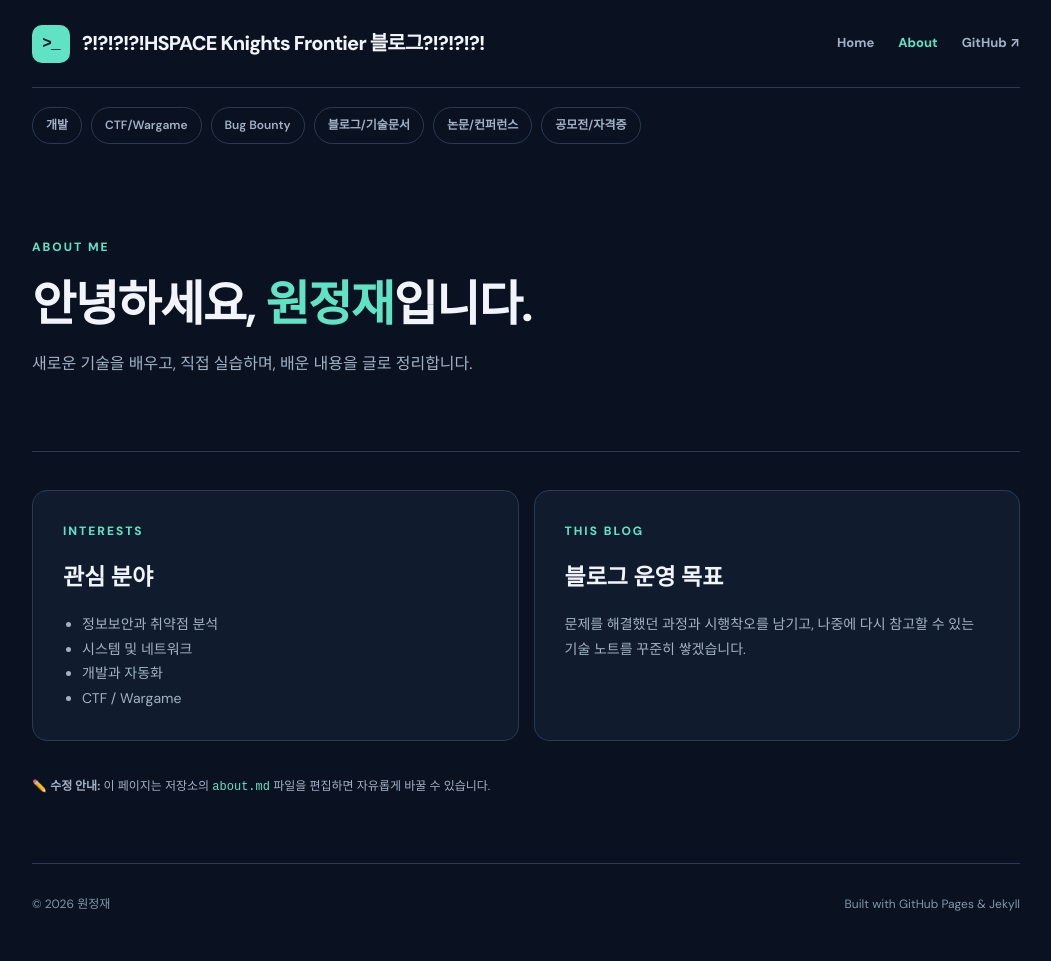
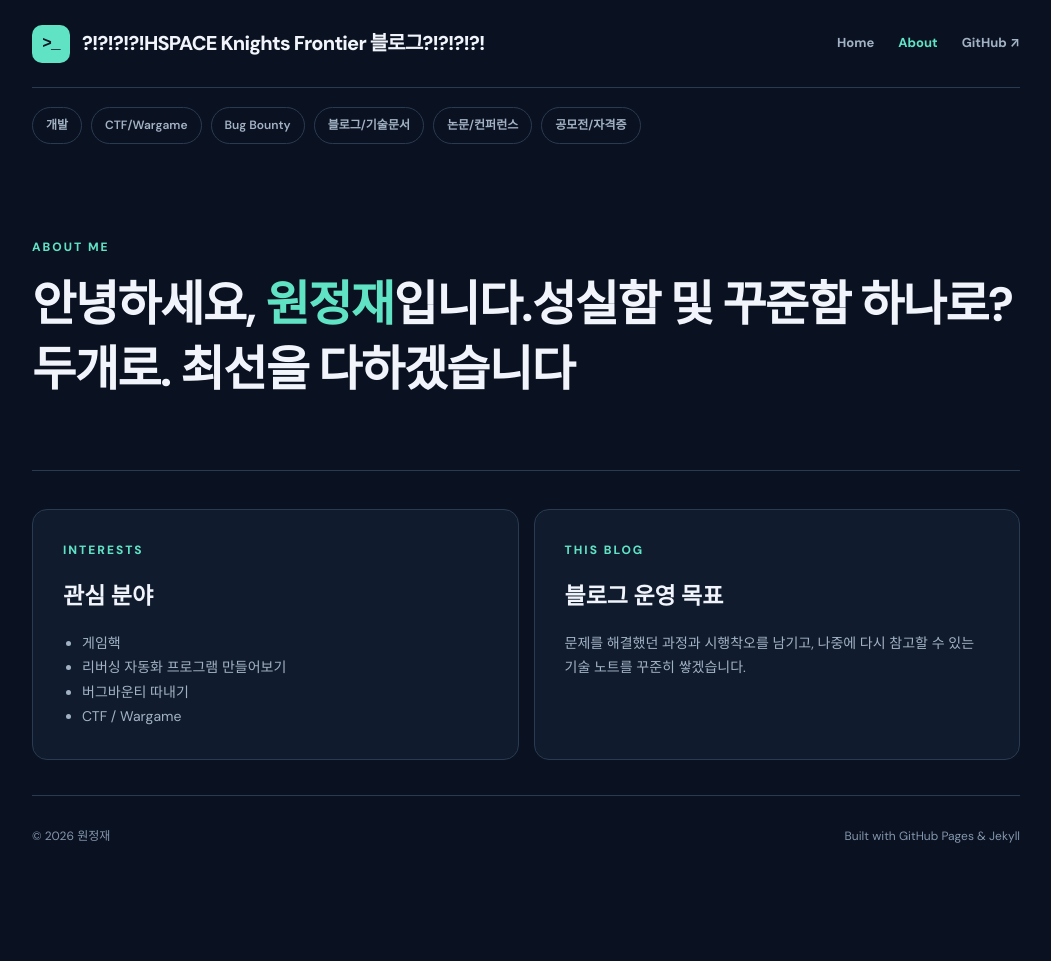
Before and after one commit to WONJUNGJAE/WONJUNGJAE.github.io, a Jekyll site: the page built from about.md, in a window 1280 px wide. Shown: the whole page, without its empty margins (114-1165 px from the left). Built offline with Jekyll 4.4.1, drawn with Linux system fonts in a browser that asks for light colours; after the commit the page ends 900 px from its top, so only the background shows below that.

Commit message:
Revise introduction and interests in about.md
Updated the introduction and interests sections in about.md.

```diff
--- a/about.md
+++ b/about.md
@@ -6,8 +6,8 @@ permalink: /about/
 
 <section class="inner-hero">
   <p class="eyebrow">ABOUT ME</p>
-  <h1>안녕하세요, <span class="accent-text">{{ site.author | escape }}</span>입니다.</h1>
-  <p>새로운 기술을 배우고, 직접 실습하며, 배운 내용을 글로 정리합니다.</p>
+  <h1>안녕하세요, <span class="accent-text">{{ site.author | escape }}</span>입니다.성실함 및 꾸준함 하나로? 두개로. 최선을 다하겠습니다</h1>
+
 </section>
 
 <div class="about-grid">
@@ -15,9 +15,9 @@ permalink: /about/
     <p class="eyebrow">INTERESTS</p>
     <h2>관심 분야</h2>
     <ul>
-      <li>정보보안과 취약점 분석</li>
-      <li>시스템 및 네트워크</li>
-      <li>개발과 자동화</li>
+      <li>게임핵</li>
+      <li>리버싱 자동화 프로그램 만들어보기</li>
+      <li>버그바운티 따내기</li>
       <li>CTF / Wargame</li>
     </ul>
   </section>
@@ -27,5 +27,3 @@ permalink: /about/
     <p>문제를 해결했던 과정과 시행착오를 남기고, 나중에 다시 참고할 수 있는 기술 노트를 꾸준히 쌓겠습니다.</p>
   </section>
 </div>
-
-<p class="about-footnote">✏️ <strong>수정 안내:</strong> 이 페이지는 저장소의 <code>about.md</code> 파일을 편집하면 자유롭게 바꿀 수 있습니다.</p>
```
